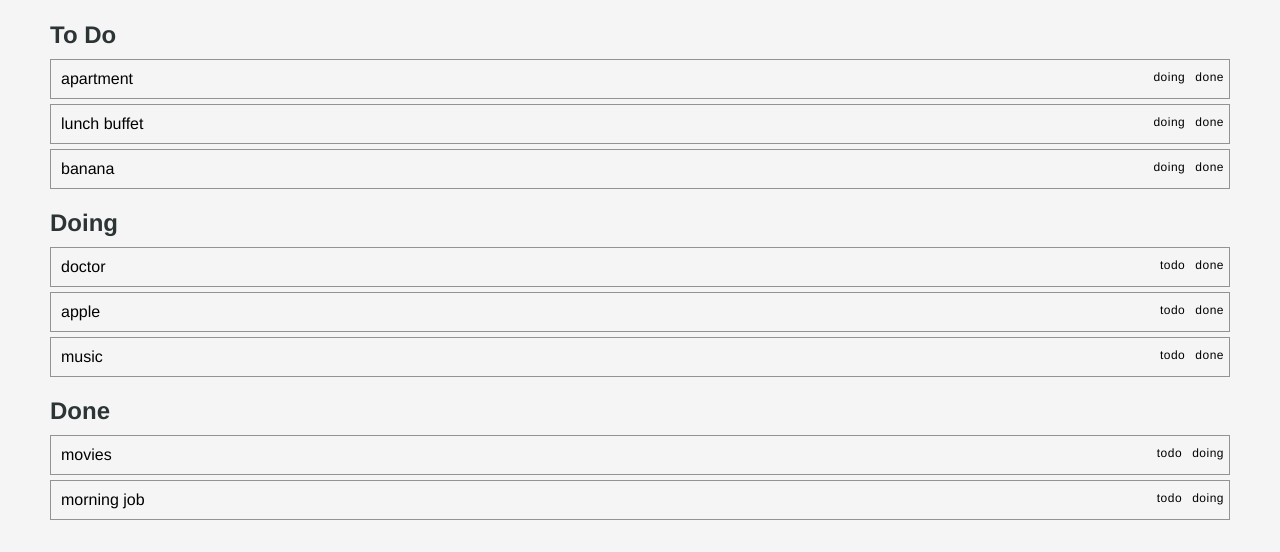
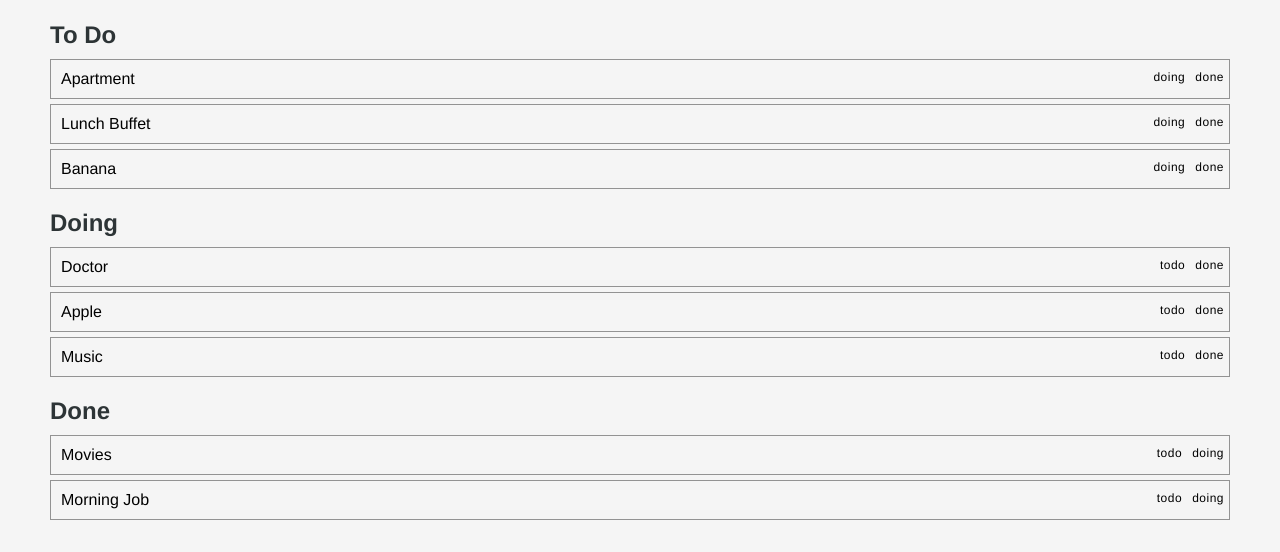
Before and after one commit to gloriading/React-ToDo2.0, a React (Create React App) app: page / in a window 1280 px wide. Shown: the part 391-943 px from the top of the page. Built offline with nearby package versions, Linux system fonts and the light colour scheme.

Commit message:
Capitalize task

```diff
--- /dev/null
+++ b/src/components/Capitalize.js
@@ -0,0 +1,7 @@
+export const Capitalize = function(sentence){
+  let arr = sentence.split(' ');
+  let capArr = arr.map(word=>{
+    return word[0].toUpperCase() + word.slice(1)
+  });
+  return capArr.join(' ');
+};
--- a/src/components/Task.js
+++ b/src/components/Task.js
@@ -1,4 +1,5 @@
 import React, {Component} from 'react';
+import {Capitalize} from './Capitalize';
 
 export default class Task extends Component {
   constructor(props){
@@ -12,10 +13,11 @@ export default class Task extends Component {
   }
 
   render(){
+    let taskContent = Capitalize(this.props.content);
 
     return(
         <div className="task-container">
-          <p>{this.props.content}</p>
+          <p>{taskContent}</p>
           <div className="task-status-container">
             <span
               className="status-btn"
```
